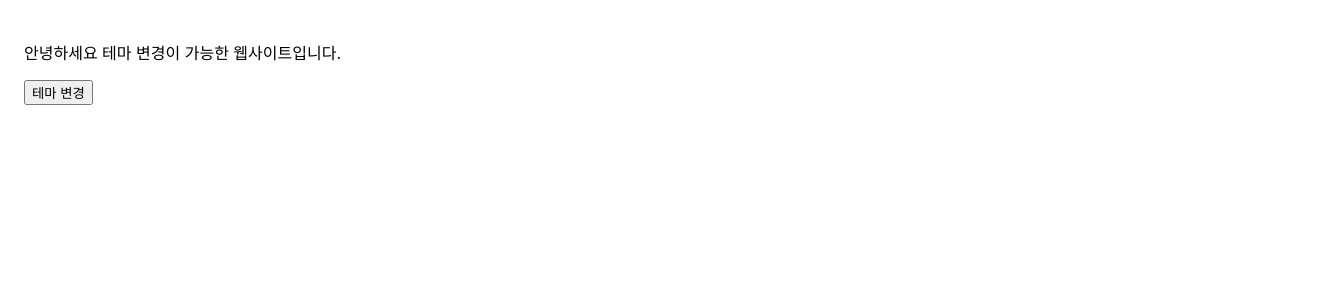
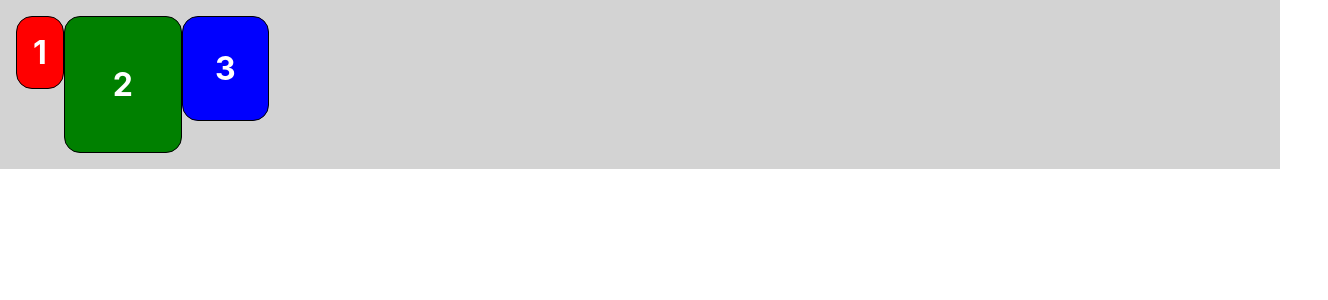
Before and after one commit to psmin77/first-met-react, a React (Create React App) app in the folder my-app/: page / in a window 1280 px wide. Shown: the top 300 px of the page, 1328 px wide, since content can reach past the window. Built offline with nearby package versions, Linux system fonts and the light colour scheme.

Commit message:
chapter_15: Styling

```diff
--- a/my-app/package.json
+++ b/my-app/package.json
@@ -9,6 +9,7 @@
     "react": "^18.2.0",
     "react-dom": "^18.2.0",
     "react-scripts": "5.0.1",
+    "styled-components": "^6.1.8",
     "web-vitals": "^2.1.4"
   },
   "scripts": {
--- /dev/null
+++ b/my-app/src/chapter_15/Blocks.jsx
@@ -0,0 +1,54 @@
+import styled from "styled-components";
+
+const Wrapper = styled.div`
+  padding: 1rem;
+  display: flex;
+  flex-direction: row;
+  align-items: flex-start;
+  justify-content: flex-start;
+  background-color: lightgrey;
+`;
+
+const Block = styled.div`
+  padding: ${(props) => props.padding};
+  border: 1px solid black;
+  border-radius: 1rem;
+  background-color: ${(props) => props.backgroundColor};
+  color: white;
+  font-size: 2rem;
+  font-weight: bold;
+  text-align: center;
+`;
+
+const blockItems = [
+  {
+    label: "1",
+    padding: "1rem",
+    backgroundColor: "red",
+  },
+  {
+    label: "2",
+    padding: "3rem",
+    backgroundColor: "green",
+  },
+  {
+    label: "3",
+    padding: "2rem",
+    backgroundColor: "blue",
+  },
+];
+
+function Blocks(props) {
+  return (
+    <Wrapper>
+      {blockItems.map((item) => {
+        return (
+          <Block padding={item.padding} backgroundColor={item.backgroundColor}>
+            {item.label}
+          </Block>
+        );
+      })}
+    </Wrapper>
+  );
+}
+export default Blocks;
--- a/my-app/src/index.js
+++ b/my-app/src/index.js
@@ -12,12 +12,13 @@ import SignUp from "./chapter_11/SignUp";
 import Calculator from "./chapter_12/Calculator";
 import ProfileCard from "./chapter_13/ProfileCard";
 import DarkOrLight from "./chapter_14/DarkOrLight";
+import Blocks from "./chapter_15/Blocks";
 
 const root = createRoot(document.getElementById("root"));
 
 root.render(
   <React.StrictMode>
-    <DarkOrLight />
+    <Blocks />
   </React.StrictMode>
 );
 
```
Also changed, not shown: 1 other file (tests, documents, lock files or other folders).
